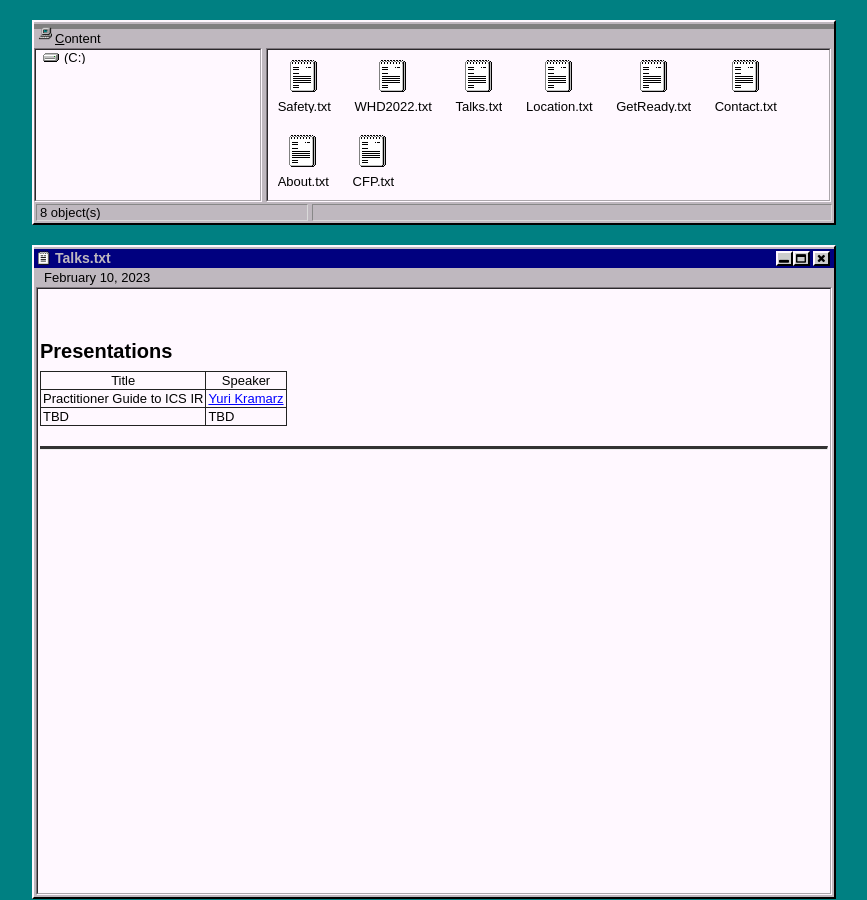
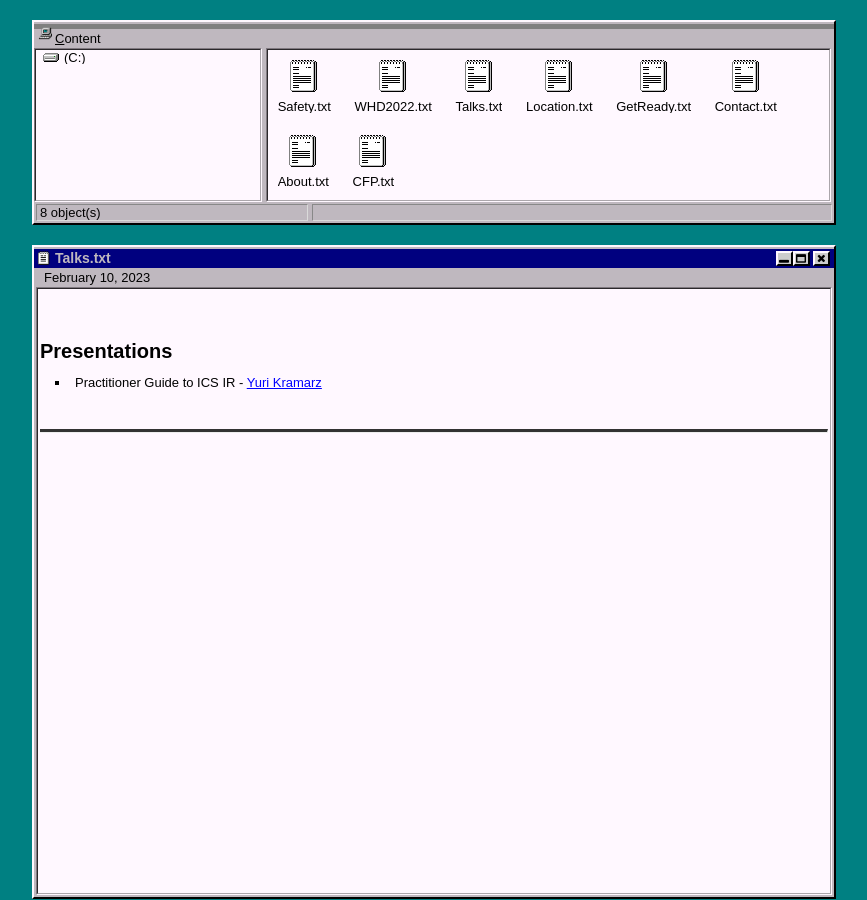
Before and after one commit to WhiteHatDesertOrg/whitehatdesert.github.io, a Jekyll site: the page built from _posts/2023-02-10-presenters.md, in a window 1280 px wide. Shown: the whole page, without its empty margins (206-1073 px from the left). Built offline with Jekyll 4.4.1, drawn with Linux system fonts in a browser that asks for light colours.

Commit message:
Update 2023-02-10-presenters.md

```diff
--- a/_posts/2023-02-10-presenters.md
+++ b/_posts/2023-02-10-presenters.md
@@ -6,7 +6,5 @@ tags: About
 
 # Presentations
 
-| Title      | Speaker |
-| ----------- | ----------- |
-| Practitioner Guide to ICS IR  | [Yuri Kramarz](https://qa.linkedin.com/in/jerzykra) |
-| TBD   | TBD        |
+
+* Practitioner Guide to ICS IR - [Yuri Kramarz](https://qa.linkedin.com/in/jerzykra)
```
